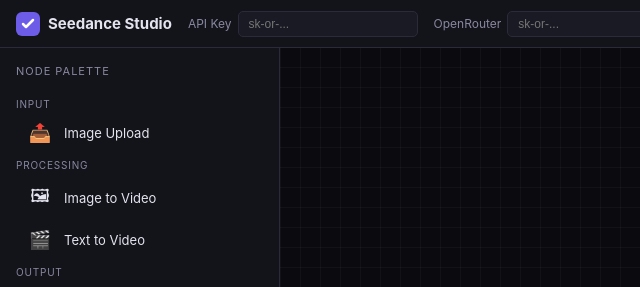
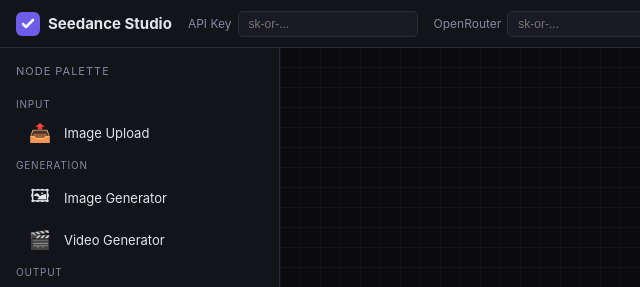
Before and after one commit to lovemage/reels-video-craft, a plain HTML site: page index.html in a window 1280 px wide. Shown: the top 287 px of the page, 0-640 px from the left. Drawn offline with Linux system fonts and the light colour scheme.

Commit message:
fix: update palette labels to match node type names
- Image to Video → Image Generator
- Text to Video → Video Generator
- Processing → Generation category

```diff
--- a/index.html
+++ b/index.html
@@ -45,14 +45,14 @@
         <span class="palette-label">Image Upload</span>
       </div>
 
-      <div class="palette-category">Processing</div>
+      <div class="palette-category">Generation</div>
       <div class="palette-item" draggable="true" data-node-type="image">
         <span class="palette-icon">&#128444;</span>
-        <span class="palette-label">Image to Video</span>
+        <span class="palette-label">Image Generator</span>
       </div>
       <div class="palette-item" draggable="true" data-node-type="video">
         <span class="palette-icon">&#127916;</span>
-        <span class="palette-label">Text to Video</span>
+        <span class="palette-label">Video Generator</span>
       </div>
 
       <div class="palette-category">Output</div>
```
